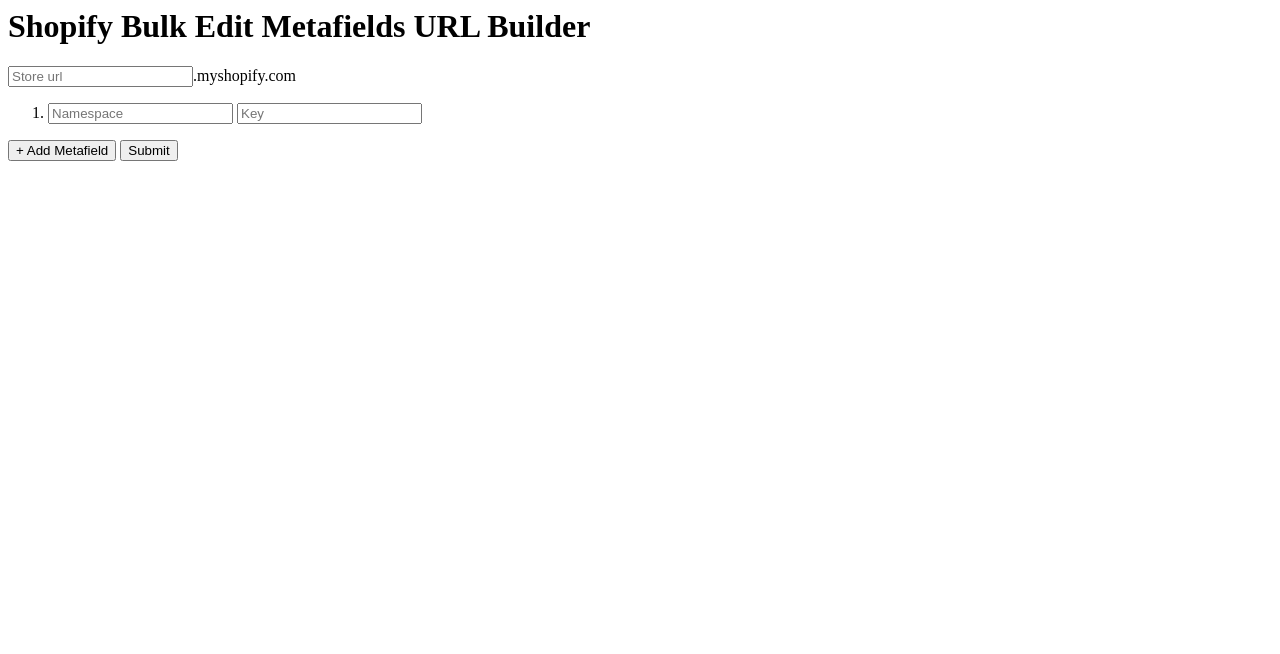
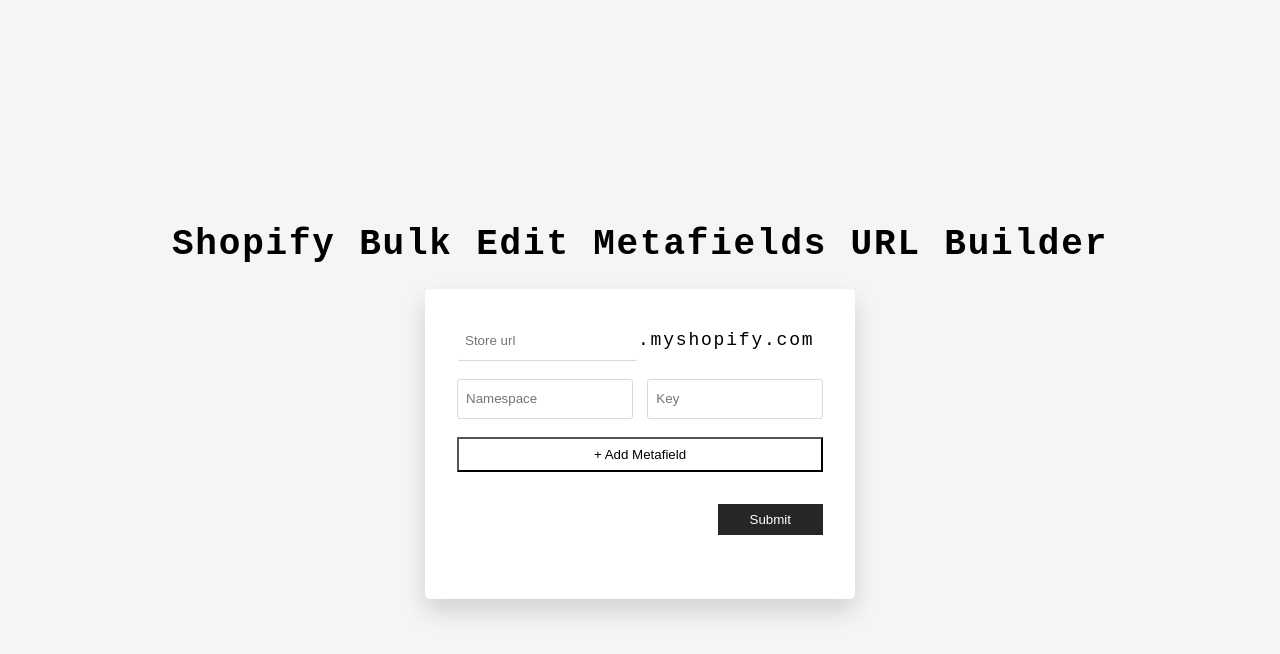
Before and after one commit to BlackbirdBrian/shopify-bulk-metafields-url-builder, a plain HTML site: page index.html in a window 1280 px wide. Drawn offline with Linux system fonts and the light colour scheme.

Commit message:
added styles

```diff
--- a/index.html
+++ b/index.html
@@ -4,20 +4,94 @@
 		<meta http-equiv="X-UA-Compatible" content="IE=edge">
 		<meta name="viewport" content="width=device-width, initial-scale=1.0">
 		<title>Bulk Edit Metafields URL Builder</title>
+        <style>
+            body {
+                align-items: center;
+                background-color: #f5f5f5;
+                display: flex;
+                flex-direction: column;
+                font-family: monospace;
+                font-size: 18px;
+                justify-content: center;
+                letter-spacing: .1em;
+                min-height: 100vh;
+            }
+            h1 {
+                text-align: center;
+            }
+            #builderForm {
+                background-color: white;
+                border-radius: 5px;
+                box-shadow: 0 12px 24px rgba(0,0,0,.15);
+                max-width: 500px;
+                padding: 2rem;
+            }
+            #formList {
+                padding: 0;
+            }
+            #formList li {
+                display: flex;
+                align-items: center;
+                justify-content: space-between;
+            }
+            #builderForm input:not([type="submit"]) {
+                border-radius: 3px;
+                border: 1px solid #d9d9d9;
+                min-height: 40px;
+                text-indent: 6px;
+                width: 48%;
+            }
+            #builderForm #storeUrl {
+                border-width: 0 0 1px 0;
+                width: auto;
+            }
+            .add-values button, .submit-form input[type="submit"] {
+                cursor: pointer;
+            }
+            .add-values button {
+                background-color: white;
+                display: block;
+                padding: 0.5rem 2rem;
+                width: 100%;
+            }
+            .submit-form {
+                display: flex;
+                align-items: flex-end;
+                justify-content: flex-end;
+                padding: 2rem 0;
+            }
+            .submit-form input[type="submit"] {
+                background-color: #262626;
+                border: none;
+                color: white;
+                padding: .5rem 2rem;
+            }
+            #urlResult {
+                background-color: white;
+                border-radius: 5px;
+                box-shadow: 0 12px 24px rgba(0,0,0,.15);
+                padding: 2rem;
+                display: none;
+            }
+        </style>
 	</head>
 	<body>
 		<h1>Shopify Bulk Edit Metafields URL Builder</h1>
 		<form id="builderForm">
-			<input type="text" placeholder="Store url" id="storeUrl"/>.myshopify.com
+			<input type="text" placeholder="Store url" id="storeUrl" required/>.myshopify.com
 			<br/>
 			<ol id="formList">
 				<li>
-                    <input type="text" placeholder="Namespace" />
-					<input type="text" placeholder="Key" />
+                    <input type="text" placeholder="Namespace" required/>
+					<input type="text" placeholder="Key" required/>
 				</li>
 			</ol>
-			<button onClick="addMetafield()" type="button">+ Add Metafield</button>
-            <input type="submit" value="Submit">
+            <div class="add-values">
+                <button onClick="addMetafield()" type="button">+ Add Metafield</button>
+            </div>
+			<div class="submit-form">
+                <input type="submit" value="Submit">
+            </div>
 		</form>
 		<a href="#" id="urlResult" target="_blank"></a>
 
@@ -55,6 +129,7 @@
 
                 link.setAttribute('href',url)
                 link.innerHTML = url
+                link.style.display = "block"
             }
 
             form.addEventListener('submit',function(e) {
```
